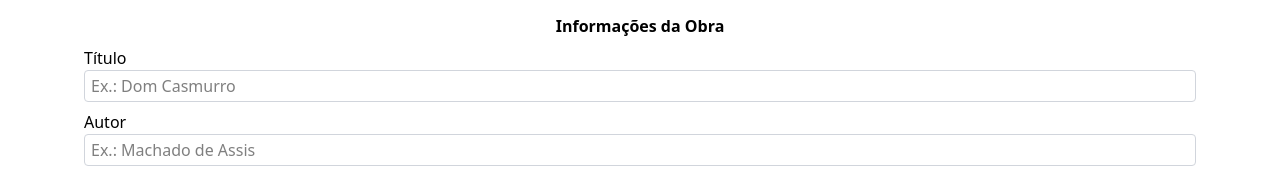
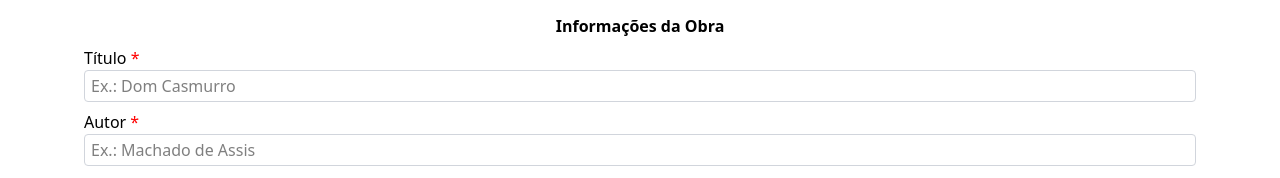
Before and after one commit to Layssaoliveira26/Projeto-biblioteca, a Next.js app in the folder projeto-bookshelf/: page /new-book in a window 1280 px wide. Shown: the part 316-494 px from the top of the page. Built offline with nearby package versions, Linux system fonts and the light colour scheme; a web font is replaced by a local one.

Commit message:
feat: Adiciona asterisco nos campos obrigatorios (Titulo e Autor)

```diff
--- a/projeto-bookshelf/app/new-book/page.tsx
+++ b/projeto-bookshelf/app/new-book/page.tsx
@@ -107,11 +107,15 @@ export default function NewBookPage() {
       <form onSubmit={handleSubmit(onSubmit)} className='m-4'>
         <h5 className='text-center mb-2 font-bold'>Informações da Obra</h5>
         <div className='flex flex-col'>
-          <label className='ml-5'>Título</label>
+          <label className='ml-5'>
+      Título <span style={{ color: 'red' }}>*</span>
+    </label>
           <input {...register("title")} type="text" placeholder='Ex.: Dom Casmurro' className='border border-gray-300 rounded rouded-sm h-8 ml-5 mr-5 pl-1.5' required/>
         </div>
         <div className='flex flex-col mt-2'>
-          <label className='ml-5'>Autor</label>
+          <label className='ml-5'>
+      Autor <span style={{ color: 'red' }}>*</span>
+    </label>
           <input {...register("author")} type="text" placeholder='Ex.: Machado de Assis' className='border border-gray-300 rounded rouded-sm h-8 ml-5 mr-5 pl-1.5' required/>
         </div>
         <div className='flex'>
--- a/projeto-bookshelf/lib/livros.ts
+++ b/projeto-bookshelf/lib/livros.ts
@@ -29,7 +29,7 @@ export const livros: BookCardProps[] = [
         cover: "https://images.gr-assets.com/books/1532168944l/40882855.jpg",
         status: "QUERO LER",
         totalPaginasLidas: 500,
-        onDelete: undefined
+        onDelete: () => {}
     },
     {
         id: "2",
@@ -43,7 +43,8 @@ export const livros: BookCardProps[] = [
         cover: "https://images.gr-assets.com/books/1327170560l/21441.jpg",
         status: "ABANDONADO",
         totalPaginasLidas: 500,
-        onDelete: undefined
+        onDelete: () => {}
+
     },
     {
         id: "3",
@@ -57,7 +58,7 @@ export const livros: BookCardProps[] = [
         cover: "https://images.gr-assets.com/books/1367545443l/157993.jpg",
         status: "LIDO",
         totalPaginasLidas: 500,
-        onDelete: undefined
+        onDelete: () => {}
     },
     {
         id: "4",
@@ -71,7 +72,7 @@ export const livros: BookCardProps[] = [
         cover: "https://images.gr-assets.com/books/1327827871l/1885.jpg",
         status: "LIDO",
         totalPaginasLidas: 500,
-        onDelete: undefined
+        onDelete: () => {}
     },
     {
         id: "5",
@@ -85,7 +86,7 @@ export const livros: BookCardProps[] = [
         cover: "https://images.gr-assets.com/books/1420580584l/23692271.jpg",
         status: "LIDO",
         totalPaginasLidas: 500,
-        onDelete: undefined
+        onDelete: () => {}
     }
 
 ]
```
